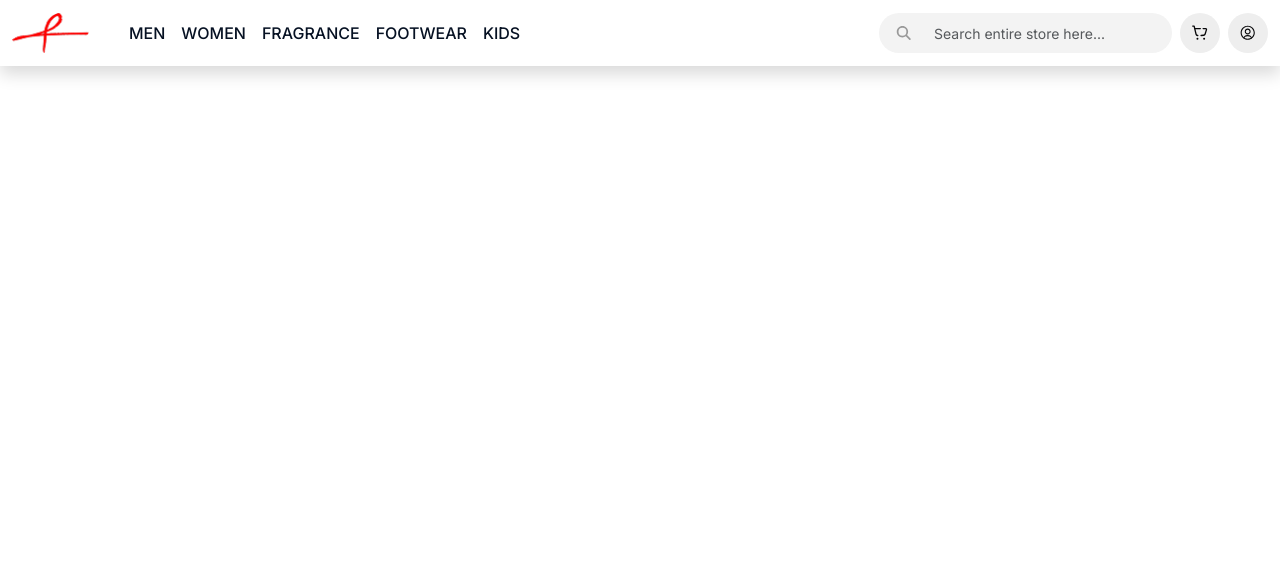
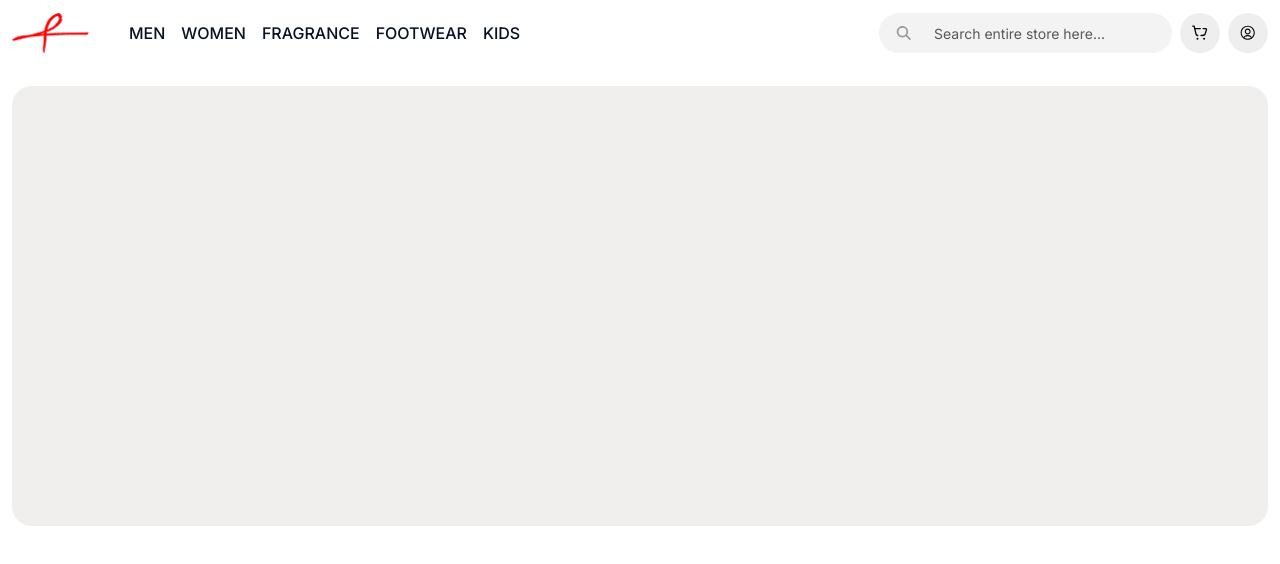
Before and after one commit to WallaceMichael/ecommerce-frontend, a React app: page / in a window 1280 px wide. Shown: the top 564 px of the page. Built offline with nearby package versions, Linux system fonts and the light colour scheme; the HTML template or start-up script is replaced by a standard one.

Commit message:
✨ feat: add hero section with styling for hero card

```diff
--- a/src/assets/css/style.scss
+++ b/src/assets/css/style.scss
@@ -41,6 +41,19 @@ a {
     }
 }
 
+.hero-section {
+  padding: 20px 0 40px;
+}
+
+.hero-card {
+  position: relative;
+  background-color: #f0efed;
+  border-radius: 20px;
+  min-height: 440px;
+  overflow: hidden;
+  display: flex;
+  align-items: center;
+}
 
 .search-box {
   display: flex;
--- a/src/components/Home.jsx
+++ b/src/components/Home.jsx
@@ -9,7 +9,7 @@ import { faSearch } from "@fortawesome/free-solid-svg-icons";
 const Home = () => {
   return (
     <>
-      <header className="shadow">
+      <header>
         <div className="container">
           <Navbar expand="lg" className="bg-body-tertiary">
             <Navbar.Brand href="#">
@@ -65,10 +65,17 @@ const Home = () => {
               </div>
             </Navbar.Collapse>
           </Navbar>
-
-
         </div>
       </header>
+
+      {/* HERO SECTION */}
+      <section className="hero-section">
+        <div className="container">
+          <div className="hero-card">
+
+          </div>
+        </div>
+      </section>
     </>
   );
 };
```
